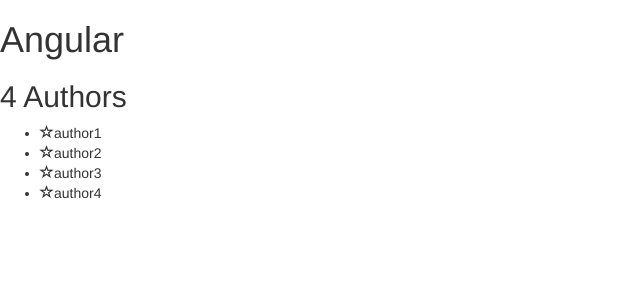
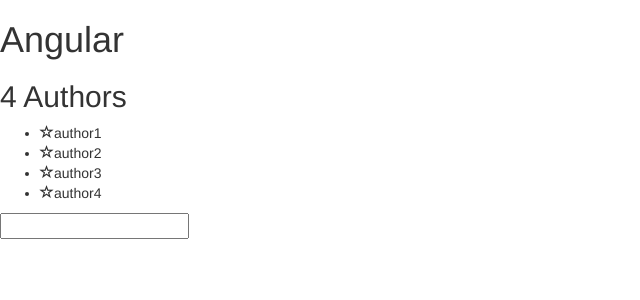
Before and after one commit to terhesb/Angular_sandbox, an Angular app: page / in a window 1280 px wide. Shown: the top 300 px of the page, without its empty margins (0-640 px from the left). Built offline with nearby package versions, Linux system fonts and the light colour scheme.

Commit message:
Third exercise - titlecase

```diff
--- a/src/app/app.component.html
+++ b/src/app/app.component.html
@@ -1,2 +1,3 @@
 <h1>{{ title }}</h1>
 <app-authors></app-authors>
+<app-titlecase></app-titlecase>
--- a/src/app/app.module.ts
+++ b/src/app/app.module.ts
@@ -6,12 +6,14 @@
 import { AuthorsComponent } from './authors/authors.component';
 import { AuthorService } from './author.service';
 import { StarComponent } from './star/star.component';
+import { TitlecaseComponent } from './titlecase/titlecase.component';
 
 @NgModule({
 	declarations: [
 		AppComponent,
 		AuthorsComponent,
-		StarComponent
+		StarComponent,
+		TitlecaseComponent
 	],
 	imports: [
 		BrowserModule,
--- /dev/null
+++ b/src/app/titlecase/titlecase.component.html
@@ -0,0 +1,2 @@
+<input #title (keyup)="print(title.value)"/>
+<p>{{ correctedTitle }}</p>
--- /dev/null
+++ b/src/app/titlecase/titlecase.component.ts
@@ -0,0 +1,38 @@
+import { Component } from '@angular/core';
+
+@Component({
+	selector: 'app-titlecase',
+	templateUrl: './titlecase.component.html',
+	styleUrls: ['./titlecase.component.css']
+})
+export class TitlecaseComponent{
+
+	correctedTitle: string;
+
+	constructor() { }
+
+	private preposition = ["of", "the"];
+
+	print(title: string) {
+		let words = title.split(" ");
+
+		for(let i = 0; i < words.length; i++) {
+			let word = words[i];
+			word = word.toLowerCase();
+			if(this.preposition.includes(word)) {
+				if( i === 0) {
+					word = this.firstCharUpperCase(word);
+				}
+			} else {
+				word = this.firstCharUpperCase(word);
+			}
+			words[i] = word;
+		}
+		this.correctedTitle = words.join(" ");
+	}
+
+	firstCharUpperCase(word: string):string{
+		return word.charAt(0).toUpperCase() + word.substring(1);
+	}
+
+}
```
Also changed, not shown: src/app/titlecase/titlecase.component.css (added), 1 other file (tests, documents, lock files or other folders).
